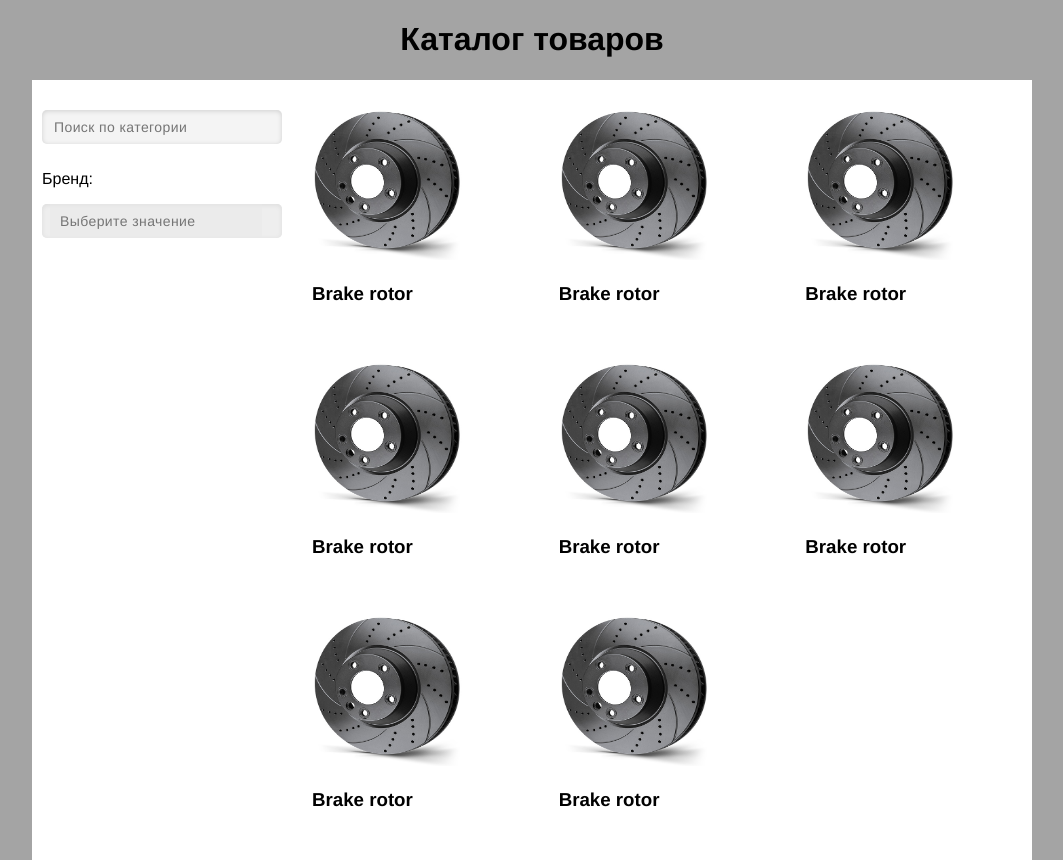
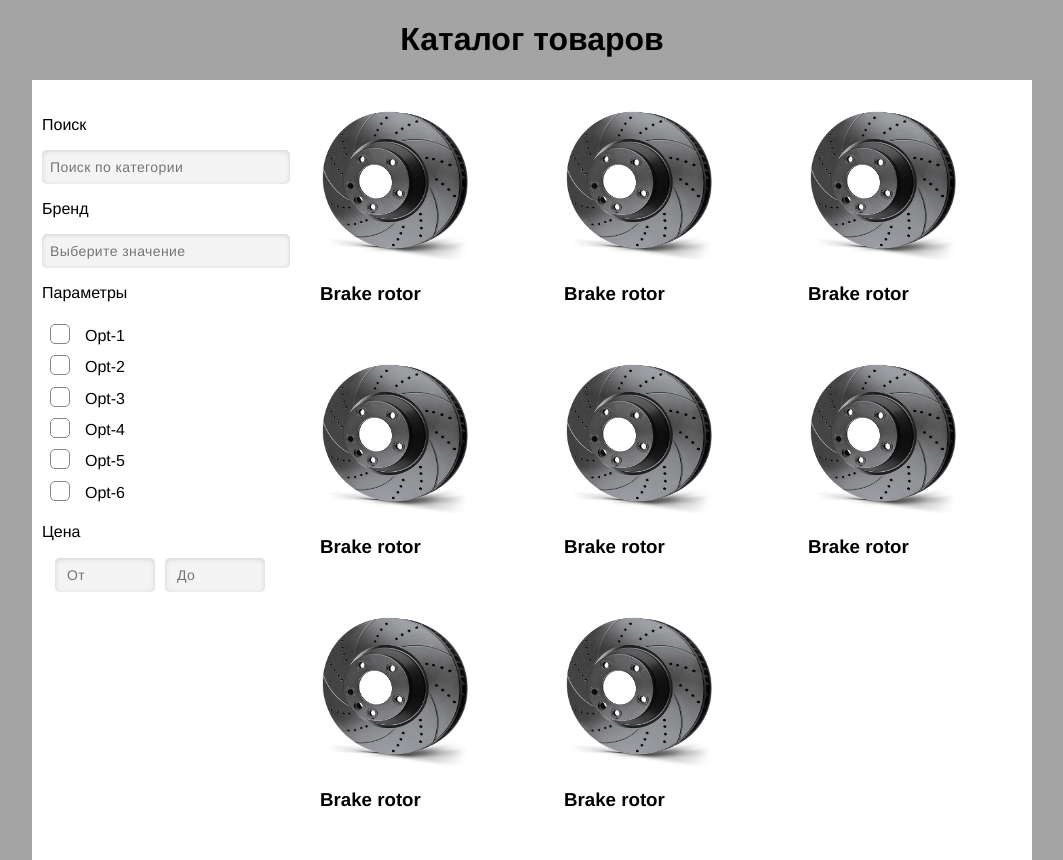
Before and after one commit to VladyKoo/vue_task_catalog, a Vue app: page / in a window 1280 px wide. Shown: the whole page, without its empty margins (108-1171 px from the left). Built offline with nearby package versions, Linux system fonts and the light colour scheme.

Commit message:
checkbox fix

```diff
--- a/src/components/CatalogFilter.vue
+++ b/src/components/CatalogFilter.vue
@@ -2,34 +2,41 @@
   <div>
     <div class="filter__container">
       <form class="filter__form form" action="">
-        <!-- <p>Поиск</p> -->
+        <p>Поиск</p>
         <div>
           <input
             class="form__input"
             autocomplete="off"
-            name="input"
+            name="search"
             placeholder="Поиск по категории"
+            @input="updateSearch($event.target.value)"
           />
         </div>
-
-        <p>Бренд:</p>
-        <Multiselect v-model="value" :options="options" />
-
-        <!-- <select class="form__select" name="select">
-          <option value="a">a</option>
-          <option value="b">b</option>
-          <option value="c">c</option>
-          <option value="d">d</option>
-          <option value="e">e</option>
-        </select>
-        <p>Форма</p>
-        <div class="form_checkbox">
-          <input type="checkbox" />
-          <input type="checkbox" />
-          <input type="checkbox" />
-          <input type="checkbox" />
-        </div> -->
+        <p>Бренд</p>
+        <Multiselect v-model="multiselectValue" :options="multiselectOptions" />
+        <p>Параметры</p>
+        <div class="form__checkbox">
+          <div
+            class="form__checkbox-item"
+            v-for="option of checkboxValue"
+            :key="option.name"
+          >
+            <input
+              :id="option.name"
+              type="checkbox"
+              :checked="option.selected"
+              @change="changeChackbox(option.name)"
+            />
+            <label :for="option.name">{{ option.name }}</label>
+          </div>
+        </div>
+        <p>Цена</p>
+        <div class="form__range">
+          <input class="form__range-input" type="number" placeholder="От" />
+          <input class="form__range-input" type="number" placeholder="До" />
+        </div>
       </form>
+      <p>{{ searchValue }}</p>
     </div>
   </div>
 </template>
@@ -41,24 +48,54 @@ export default {
   components: { Multiselect },
   props: {},
   data: () => ({
-    value: [],
-    // options: [
-    //   "Option-000000000000000000000000000",
-    //   "Opt-1",
-    //   "Opt-2",
-    //   "Opt-3.1",
-    //   "Opt-3",
-    //   "Opt-4",
-    //   "Opt-5",
-    //   "Opt-6",
-    //   "Opt-7",
-    //   "Opt-8s"
-    // ]
-    options: ["Opt-1", "Opt-2", "Opt-3.1", "Opt-3", "Opt-4"]
-    // options: []
+    searchValue: "",
+    multiselectValue: [],
+    multiselectOptions: [
+      "Opt-1",
+      "Opt-2",
+      "Opt-3.1",
+      "Opt-3",
+      "Opt-4",
+      "Opt-5",
+      "Opt-6",
+      "Opt-7",
+      "Opt-8s"
+    ],
+    checkboxValue: [
+      { name: "Opt-1", selected: null },
+      { name: "Opt-2", selected: null },
+      { name: "Opt-3", selected: null },
+      { name: "Opt-4", selected: null },
+      { name: "Opt-5", selected: null },
+      { name: "Opt-6", selected: null }
+    ],
+    rangeValue: {
+      from: null,
+      to: null
+    }
   }),
   computed: {},
-  methods: {}
+  methods: {
+    updateSearch(value) {
+      const search = value.toLowerCase().trim() || "";
+      this.searchValue = search;
+    },
+    changeChackbox(option) {
+      const newArray = this.checkboxValue.map(elem => {
+        if (elem.name === option) {
+          return {
+            name: elem.name,
+            selected: !elem.selected
+          };
+        } else return elem;
+      });
+      this.checkboxValue = newArray;
+    },
+    updateRange(value) {
+      const search = value.toLowerCase().trim() || "";
+      this.searchValue = search;
+    }
+  }
 };
 </script>
 
--- a/src/components/Multiselect.vue
+++ b/src/components/Multiselect.vue
@@ -3,8 +3,8 @@
     <div
       class="multiselect"
       :tabindex="-1"
-      @focus="activate($event)"
-      @blur="deactivate($event)"
+      @focus="activate()"
+      @blur="deactivate()"
     >
       <div class="multiselect__selector">
         <div class="multiselect__tags" v-show="propsValue.length > 0">
@@ -21,22 +21,18 @@
 
         <input
           class="multiselect__input"
-          v-show="searchable"
           type="text"
           placeholder="Выберите значение"
           autocomplete="off"
-          @focus="activate($event)"
-          @blur="deactivate($event)"
-          @input="updateSearch($event.target.value)"
+          ref="search"
+          @focus.prevent="activate()"
+          @blur.prevent="deactivate()"
+          v-model="search"
         />
       </div>
 
       <transition name="multiselect__overlay">
-        <div
-          class="multiselect__content-wrapper"
-          v-show="isOpen"
-          @mousedown.prevent
-        >
+        <div class="multiselect__content-wrapper" v-show="isOpen">
           <ul class="multiselect__content">
             <template>
               <li v-for="(option, index) of filteredOptions" :key="index">
@@ -69,7 +65,10 @@
 <script>
 export default {
   name: "Multiselect",
-  components: {},
+  model: {
+    prop: "value",
+    event: "changeValue"
+  },
   props: {
     value: {
       type: Array,
@@ -82,7 +81,6 @@ export default {
   },
   data: () => ({
     isOpen: false,
-    searchable: true,
     search: ""
   }),
   computed: {
@@ -97,40 +95,29 @@ export default {
         } else return true;
       });
       return newArray;
-    },
-    inputStyle() {
-      if (this.searchable) {
-        // Hide input by setting the width to 0 allowing it to receive focus
-        return this.isOpen
-          ? { width: "100%" }
-          : { width: "0", position: "absolute", padding: "0" };
-      }
-      return "";
     }
   },
+
   methods: {
-    activate(event) {
-      if (this.propsValue.length > 0) this.searchable = true;
+    activate() {
+      if (this.isOpen) return;
       this.isOpen = true;
-      console.log("Active");
-      console.log(event);
+      this.search = "";
+      this.$nextTick(() => this.$refs.search.focus());
     },
-    deactivate(event) {
-      if (this.propsValue.length === 0) this.searchable = true;
-      else this.searchable = false;
+    deactivate() {
+      if (!this.isOpen) return;
       this.isOpen = false;
-      console.log("Diactive");
-      console.log(event);
+      this.search = "";
+      this.$refs.search.blur();
     },
-    updateSearch(value) {
-      this.search = value;
-    },
+
     selectOption(option) {
       if (this.isSelected(option)) this.removeElement(option);
       else {
         const array = this.value.slice();
         array.push(option);
-        this.$emit("input", array);
+        this.$emit("changeValue", array);
       }
     },
     removeElement(option) {
@@ -139,7 +126,7 @@ export default {
         .slice(0, index)
         .concat(this.value.slice(index + 1));
 
-      this.$emit("input", newValue);
+      this.$emit("changeValue", newValue);
     },
     isSelected(option) {
       const index = this.value.indexOf(option);
--- a/src/styles/catalogFilter.scss
+++ b/src/styles/catalogFilter.scss
@@ -14,12 +14,10 @@
 
 .form {
   &__input {
-    margin: 10px 0;
-    padding: 0px 20px 0px 12px;
+    padding: 0px 20px 0px 8px;
     height: 34px;
     width: 100%;
     background: rgba(234, 234, 234, 0.5);
-
     box-shadow: inset 0 1px 5px rgb(0 0 0 / 15%);
     border-radius: 5px;
     font-size: 14px;
@@ -27,6 +25,113 @@
     border-style: none;
     outline: none;
   }
+
+  &__checkbox-wrapper {
+    width: 100%;
+    outline: none;
+    display: flex;
+    flex-direction: column;
+    justify-content: space-between;
+  }
+
+  &__checkbox-item {
+    padding: 5px 20px 5px 8px;
+    display: flex;
+    align-items: center;
+
+    &:hover {
+      background: rgba(234, 234, 234, 0.5);
+    }
+
+    input {
+      position: absolute;
+      opacity: 0;
+      z-index: -1;
+
+      & + label {
+        position: relative;
+        cursor: pointer;
+        padding: 0;
+        white-space: nowrap;
+        overflow: hidden;
+        text-overflow: ellipsis;
+      }
+
+      & + label:before {
+        content: '';
+        box-sizing: border-box;
+        margin-right: 15px;
+        display: inline-block;
+        vertical-align: text-bottom;
+        width: 20px;
+        height: 20px;
+        background: #fff;
+        border-radius: 5px;
+        border: 1px solid rgb(133, 133, 133);
+      }
+
+      &:hover + label:before {
+        border: 1px solid rgb(41, 41, 41);
+      }
+
+      &:checked + label:before {
+        background: #e98a21;
+      }
+
+      &:checked + label:after {
+        content: '';
+        position: absolute;
+        left: 5px;
+        top: 9px;
+        background: white;
+        width: 2px;
+        height: 2px;
+        box-shadow: 2px 0 0 white, 4px 0 0 white, 4px -2px 0 white, 4px -4px 0 white,
+          4px -6px 0 white, 4px -8px 0 white;
+        transform: rotate(45deg);
+      }
+    }
+
+    // input {
+    //   margin-right: 15px;
+    //   width: 20px;
+    //   height: 20px;
+    // }
+    // span {
+    //   cursor: default;
+    //   width: 100%;
+    //   white-space: nowrap;
+    //   overflow: hidden;
+    //   text-overflow: ellipsis;
+    // }
+  }
+  &__range {
+    padding: 0px 20px 0px 8px;
+    width: 100%;
+
+    border-radius: 5px;
+    font-size: 14px;
+    letter-spacing: 0.4px;
+    border-style: none;
+    outline: none;
+    display: flex;
+    justify-content: space-around;
+  }
+  &__range-input {
+    margin: 0 5px;
+    padding: 0px 20px 0px 12px;
+    height: 34px;
+    width: 100px;
+    background: rgba(234, 234, 234, 0.5);
+    box-shadow: inset 0 1px 5px rgb(0 0 0 / 15%);
+    border-radius: 5px;
+    font-size: 14px;
+    letter-spacing: 0.4px;
+    border-style: none;
+    outline: none;
+    display: flex;
+    flex-direction: column;
+  }
 }
 
 .filter__select {
--- a/src/styles/multiselect.scss
+++ b/src/styles/multiselect.scss
@@ -1,16 +1,5 @@
 @import 'responsive';
 @import 'variables';
-
-input {
-  font-size: 14px;
-  letter-spacing: 0.4px;
-  border-style: none;
-  outline: none;
-}
-/*  */
-/*  */
-/*  */
-/*  */
 
 .multiselect {
   display: block;
@@ -20,6 +9,7 @@ input {
   background: rgba(234, 234, 234, 0.5);
   border-radius: 5px;
   box-shadow: inset 0 1px 5px rgb(0 0 0 / 15%);
+
   font-size: 14px;
   letter-spacing: 0.4px;
   border-style: none;
@@ -31,7 +21,6 @@ input {
   display: block;
   padding: 0 20px 0 8px;
   border-radius: 5px;
-  background: rgba(234, 234, 234, 0.5);
   font-size: 14px;
 }
 
@@ -85,10 +74,15 @@ input {
 }
 
 .multiselect__input {
-  padding: 0px 20px 0px 10px;
+  font-size: 14px;
+  letter-spacing: 0.4px;
+  border-style: none;
+  outline: none;
+  padding: 0;
+  padding-right: 20px;
   height: 34px;
   width: 100%;
-  background: rgba(234, 234, 234, 0.5);
+  background: transparent;
 }
 
 .multiselect__overlay-enter-active,
@@ -102,6 +96,7 @@ input {
 }
 
 .multiselect__content-wrapper {
+  z-index: 50;
   position: absolute;
   display: block;
   background: #fff;
```
